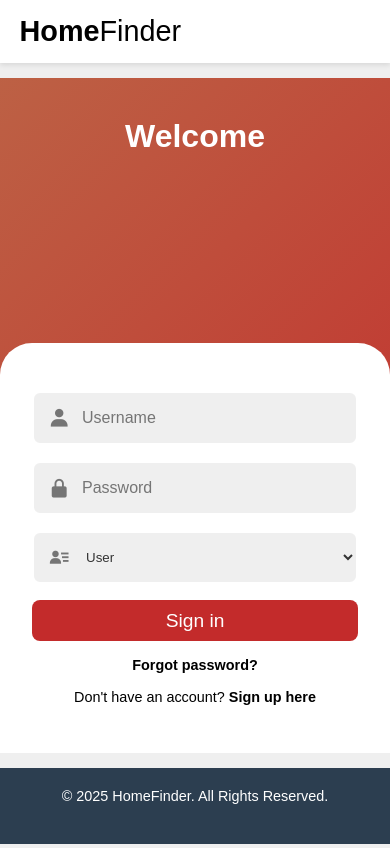
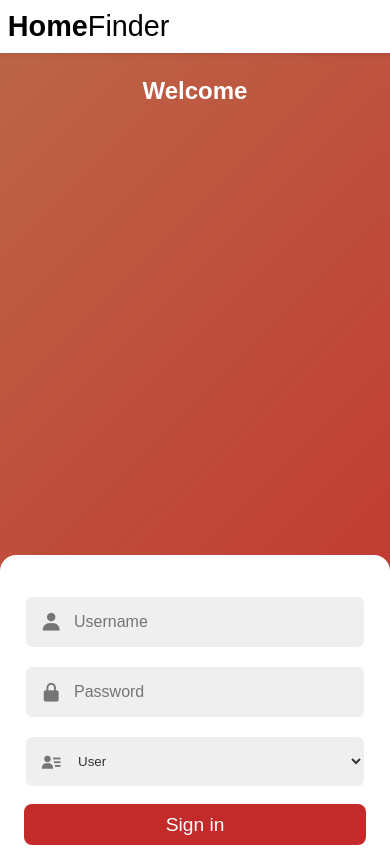
Before and after one commit to qwerty274/RENTAL_HUB_FEE_II, a website: page log.html in a window 390 px wide. Shown: the top 848 px of the page. Drawn offline with nearby package versions, Linux system fonts and the light colour scheme.

Commit message:
change krta: idk ki kita

```diff
--- a/log.html
+++ b/log.html
@@ -278,16 +278,40 @@
         }
 
         /* RESPONSIVE STYLES */
+        @media only screen and (max-width: 900px) {
+            .nav-links {
+                flex-direction: column;
+                gap: 10px;
+                margin-right: 0;
+                font-size: 1rem;
+            }
+            header {
+                padding: 10px 2%;
+            }
+            .form-wrapper {
+                max-width: 100%;
+            }
+        }
         @media only screen and (max-width: 768px) {
             .nav-links {
-                display: none; /* Simple hiding for mobile, can be replaced with a hamburger menu */
+                display: none; /* Hide for mobile, can be replaced with hamburger menu */
             }
-
+            .navbar {
+                flex-direction: column;
+                align-items: flex-start;
+            }
             .col {
                 width: 100%;
             }
+            .container {
+                height: auto;
+                min-height: 100vh;
             }
-
+            .row {
+                flex-direction: column;
+                height: auto;
+            }
+        }
         @media only screen and (max-width: 425px) {
             .container::before,
             .container.sign-in::before,
@@ -299,69 +323,57 @@
                 transform: none;
                 right: 0;
             }
-
             .container.sign-in .col.sign-in,
             .container.sign-up .col.sign-up {
                 transform: translateY(0);
             }
-
             .content-row {
                 align-items: flex-start !important;
             }
-
             .content-row .col {
                 transform: translateY(0);
                 background-color: unset;
             }
-
             .col {
                 width: 100%;
-                position: absolute;
-                padding: 2rem;
+                position: static;
+                padding: 1rem;
                 background-color: var(--white);
-                border-top-left-radius: 2rem;
-                border-top-right-radius: 2rem;
-                transform: translateY(100%);
-                transition: 1s ease-in-out;
+                border-radius: 1rem;
+                transform: none;
+                transition: none;
             }
-
             .row {
-                align-items: flex-end;
-                justify-content: flex-end;
+                align-items: flex-start;
+                justify-content: flex-start;
             }
-
             .form {
                 box-shadow: none;
                 margin: 0;
-                padding: 0;
+                padding: 0.5rem;
             }
-
             .text {
                 margin: 0;
             }
-
             .text p {
                 display: none;
             }
-
             .text h2 {
                 margin: .5rem;
-                font-size: 2rem;
+                font-size: 1.5rem;
             }
             .logo a {
-            display: flex; /* Aligns image and text side-by-side */
-            align-items: center; /* Vertically centers them */
-            gap: 10px; /* Adds a small space between the logo and text */
-            font-size: 1.8rem;
+                display: flex;
+                align-items: center;
+                gap: 8px;
+                font-size: 1.2rem;
                 font-weight: 700;
                 color: var(--dark-bg);
             }
-
             .logo img {
-            height: -30px; /* Adjust the height of your logo as needed */
+                height: 24px;
                 width: auto;
             }
-
         }
     </style>
 </head>
@@ -631,7 +643,7 @@
             localStorage.setItem('username', currentUser.username);
             localStorage.setItem('role', currentUser.role);
             localStorage.setItem('currentUser', JSON.stringify(currentUser));
-            window.location.href = role === 'landlord' ? 'landlord.html' : 'profile.html';
+            window.location.href = role === 'landlord' ? 'landlord.html' : 'index.html';
         });
     </script>
 
```
Lines whose indentation alone changed are shown as unchanged.
